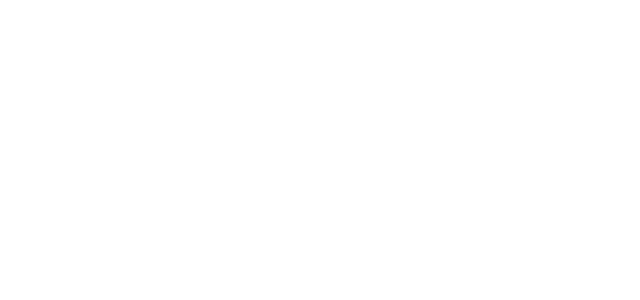
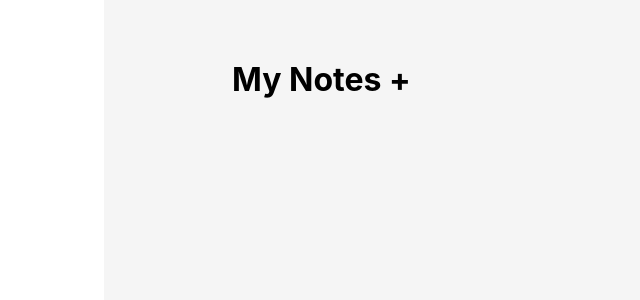
Before and after one commit to TheBigToyTeam/ToyTodoListProject, a React (Create React App) app in the folder client/: page / in a window 1280 px wide. Shown: the top 300 px of the page, without its empty margins (24-664 px from the left). Built offline with nearby package versions, Linux system fonts and the light colour scheme.

Commit message:
Todo 관련 컴포넌트 생성 및 스타일링

```diff
--- a/client/src/App.css
+++ b/client/src/App.css
@@ -1,38 +1,7 @@
 .App {
-  text-align: center;
+  width: 100%;
+  height: 100%;
+  display: flex;
+  display: flex;
+  justify-content: center;
 }
-
-.App-logo {
-  height: 40vmin;
-  pointer-events: none;
-}
-
-@media (prefers-reduced-motion: no-preference) {
-  .App-logo {
-    animation: App-logo-spin infinite 20s linear;
-  }
-}
-
-.App-header {
-  background-color: #282c34;
-  min-height: 100vh;
-  display: flex;
-  flex-direction: column;
-  align-items: center;
-  justify-content: center;
-  font-size: calc(10px + 2vmin);
-  color: white;
-}
-
-.App-link {
-  color: #61dafb;
-}
-
-@keyframes App-logo-spin {
-  from {
-    transform: rotate(0deg);
-  }
-  to {
-    transform: rotate(360deg);
-  }
-}
--- a/client/src/App.js
+++ b/client/src/App.js
@@ -1,7 +1,13 @@
 import "./App.css";
+import TodoContainer from "./components/TodoContainer";
+// import TodoList from "./components/TodoList";
 
 function App() {
-  return <div className="App"></div>;
+  return (
+    <div className="App">
+      <TodoContainer>{/* <TodoList /> */}</TodoContainer>
+    </div>
+  );
 }
 
 export default App;
--- /dev/null
+++ b/client/src/components/TodoContainer.css
@@ -0,0 +1,8 @@
+.todo--container {
+  width: 60%;
+  height: 100%;
+  background: #f5f5f5;
+  padding-top: 3%;
+  padding-left: 10%;
+  padding-right: 10%;
+}
--- a/client/src/components/TodoContainer.js
+++ b/client/src/components/TodoContainer.js
@@ -0,0 +1,16 @@
+import React from "react";
+import "./TodoContainer.css";
+import TodoList from "./TodoList";
+
+const TodoContainer = () => {
+  return (
+    <>
+      <div className="todo--container">
+        <h1>My Notes +</h1>
+        <TodoList />
+      </div>
+    </>
+  );
+};
+
+export default TodoContainer;
--- /dev/null
+++ b/client/src/components/TodoList.css
@@ -0,0 +1,9 @@
+.todo--list {
+  width: 100%;
+  margin-top: 3%;
+  justify-content: space-between;
+  height: 80%;
+  display: flex;
+  flex-wrap: wrap;
+  border-radius: 3%;
+}
--- a/client/src/components/TodoList.js
+++ b/client/src/components/TodoList.js
@@ -0,0 +1,8 @@
+import React from "react";
+import "./TodoList.css";
+
+const TodoList = () => {
+  return <div className="todo--list"></div>;
+};
+
+export default TodoList;
--- a/client/src/index.css
+++ b/client/src/index.css
@@ -1,13 +1,27 @@
+html,
 body {
+  width: 100%;
+  height: 100%;
+}
+
+body {
+  padding: 0;
   margin: 0;
-  font-family: -apple-system, BlinkMacSystemFont, 'Segoe UI', 'Roboto', 'Oxygen',
-    'Ubuntu', 'Cantarell', 'Fira Sans', 'Droid Sans', 'Helvetica Neue',
+  overflow: hidden;
+
+  font-family: -apple-system, BlinkMacSystemFont, "Segoe UI", "Roboto", "Oxygen",
+    "Ubuntu", "Cantarell", "Fira Sans", "Droid Sans", "Helvetica Neue",
     sans-serif;
   -webkit-font-smoothing: antialiased;
   -moz-osx-font-smoothing: grayscale;
 }
 
 code {
-  font-family: source-code-pro, Menlo, Monaco, Consolas, 'Courier New',
+  font-family: source-code-pro, Menlo, Monaco, Consolas, "Courier New",
     monospace;
 }
+
+#root {
+  width: 100%;
+  height: 100%;
+}
```
Also changed, not shown: client/src/components/TodoListItem.js (+7 -0 lines).
